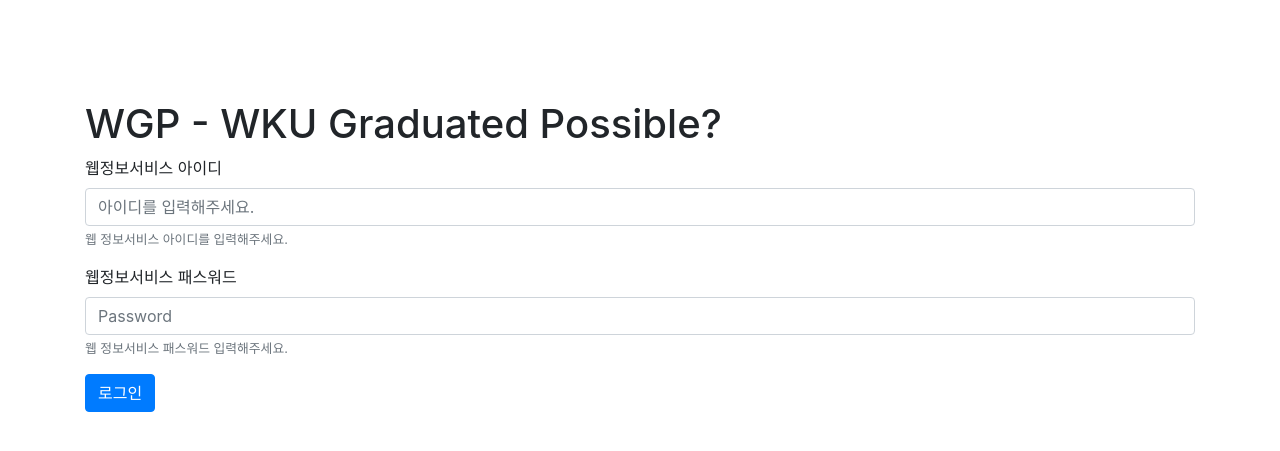
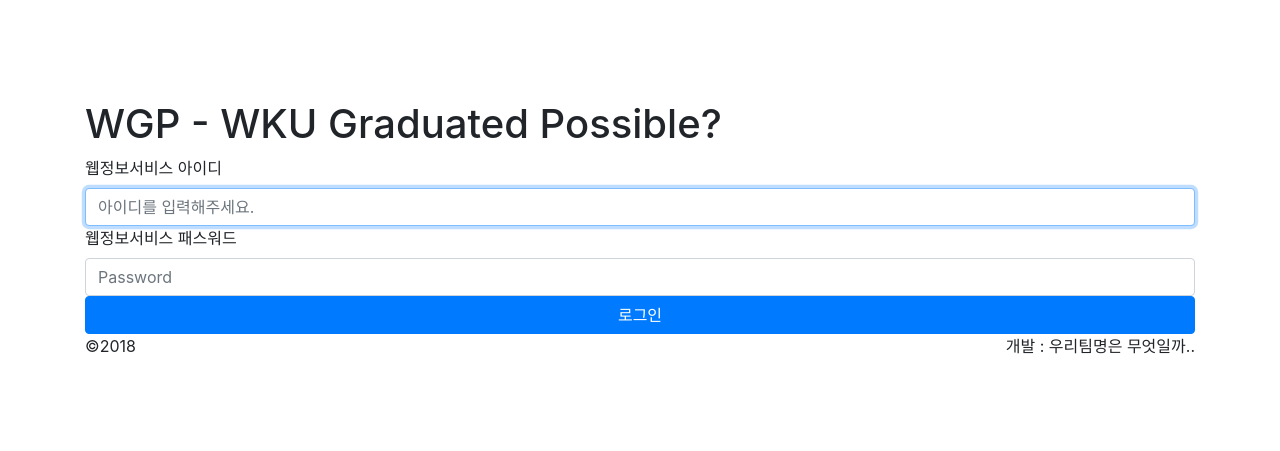
Before and after one commit to min-ki/WKU_ACADEMIC_INFOMATION, a Django app: template accounts/templates/accounts/login.html in a window 1280 px wide. Shown: the top 451 px of the page. Run offline with Django 3.2, Linux system fonts and the light colour scheme; the template is opened without the code that fills it, so the values that code supplies are empty; some libraries are stand-ins or nearby versions.

Commit message:
로그인 UI 개선 / footer추가

```diff
--- a/accounts/templates/accounts/login.html
+++ b/accounts/templates/accounts/login.html
@@ -14,7 +14,6 @@
 
 <div class="container" id="login_section">
 
-
     <div style="margin: 100px"></div>
 
     {% if messages %}
@@ -25,9 +24,11 @@
         {% endfor %}
     {% endif %}
     <h1>WGP - WKU Graduated Possible?</h1>
-    <form action="" method="post">
+
+    <article class="text-left" >
+        <form class="form-signin" action="" method="post">
              {% csrf_token %}
-        <div class="form-group">
+            <!--<div class="form-group">
                 <label for="intranet_id">웹정보서비스 아이디</label>
                 <input type="text" class="form-control" id="intranet_id" name="username" aria-describedby="emailHelp" placeholder="아이디를 입력해주세요." required>
                 <small id="emailHelp" class="form-text text-muted">웹 정보서비스 아이디를 입력해주세요.</small>
@@ -38,8 +39,26 @@
                 <small id="emailHelp" class="form-text text-muted">웹 정보서비스 패스워드 입력해주세요.</small>
             </div>
             <button type="submit" id="login" class="btn btn-primary">로그인</button>
+        -->
+
+            <label for="intranet_id">웹정보서비스 아이디</label>
+            <input type="text" class="form-control" id="intranet_id" name="username"  placeholder="아이디를 입력해주세요." required autofocus>
+
+            <label for="intranet_pw">웹정보서비스 패스워드</label>
+            <input type="password" class="form-control" id="intranet_pw" name="password" placeholder="Password" required>
+
+            <button type="submit" id="login" class="btn btn-primary btn-block">로그인</button>
+
         </form>
+    </article>
 </div>
+
+<footer class="footer">
+    <div class="container">
+        <span class="mt-5 mb-3">&copy;2018</span>
+        <span style="float:right">개발 : 우리팀명은 무엇일까..</span>
+    </div>
+</footer>
 
 <script src="{% static 'webcrawler/assets/vendor/jquery/jquery.min.js' %}"></script>
 
```
Lines whose indentation alone changed are shown as unchanged.
